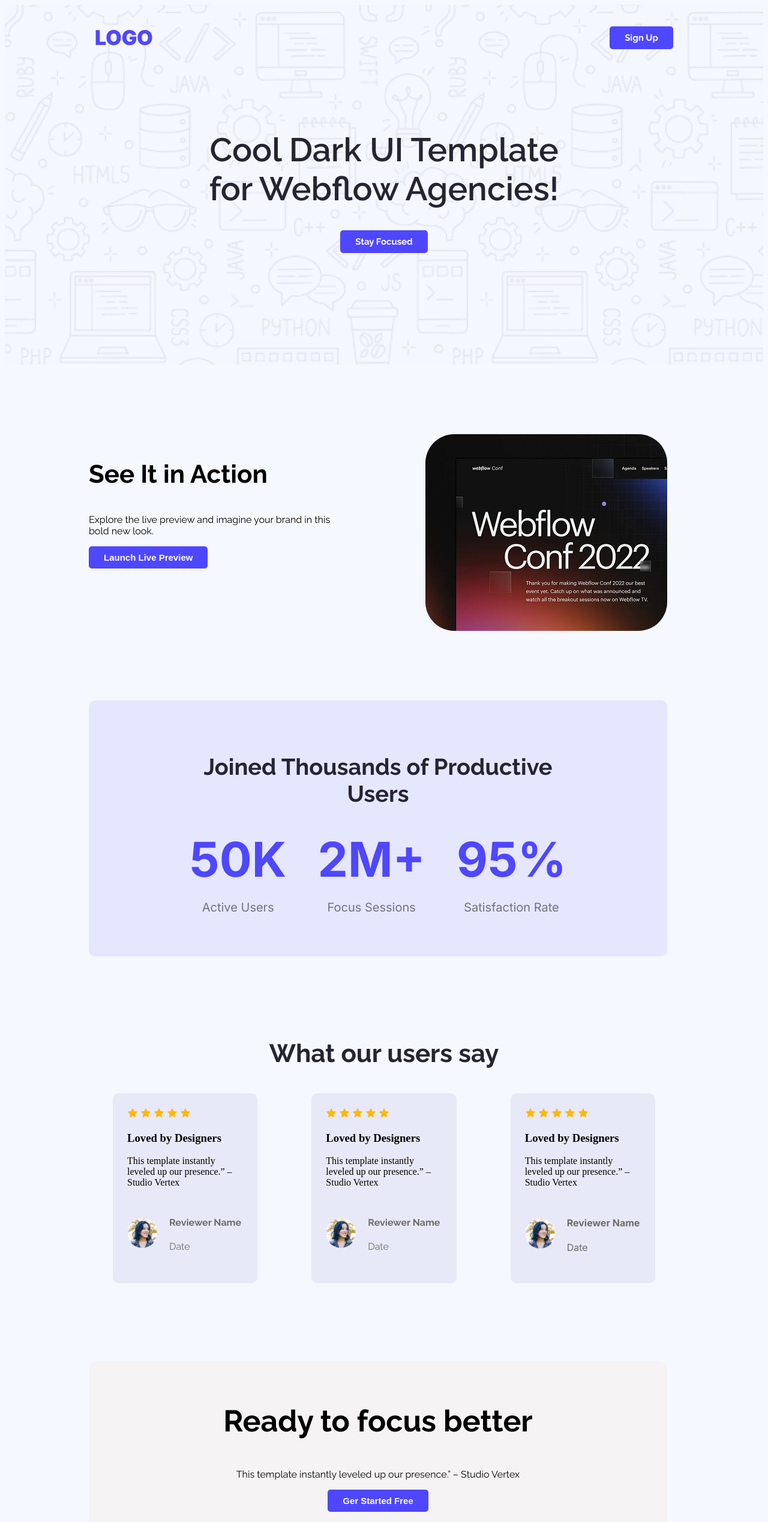
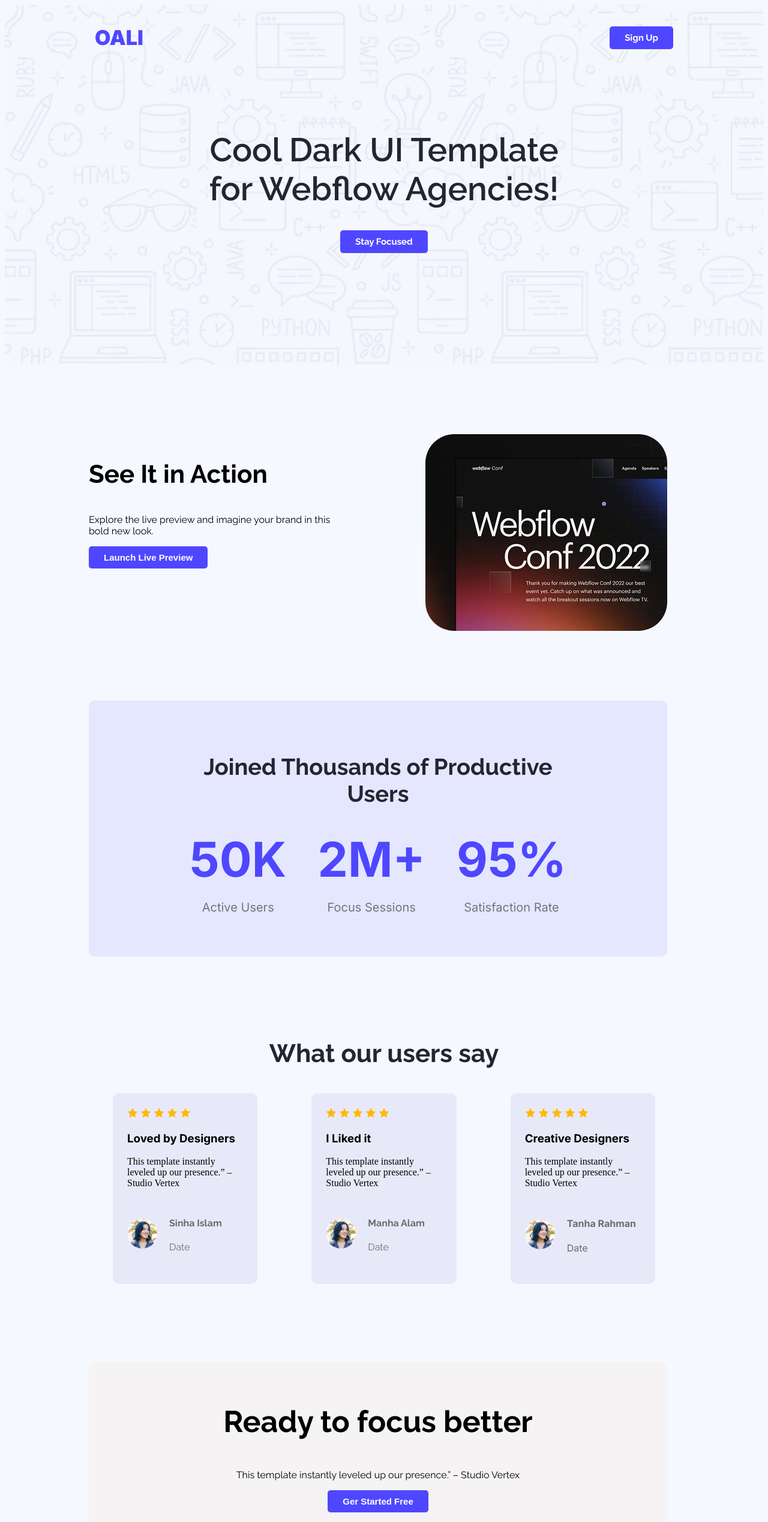
Before and after one commit to wali999/Assignment-01, a plain HTML site: page index.html in a window 1280 px wide. Shown: the top 2538 px of the page at 60% size. Drawn offline with Linux system fonts and the light colour scheme.

Commit message:
Final Push

```diff
--- a/index.html
+++ b/index.html
@@ -18,7 +18,7 @@
 <body>
     <header class="header">
         <nav>
-            <h3 class="nav-title inter-normal primary-color">LOGO</h3>
+            <h3 class="nav-title inter-normal primary-color">OALI</h3>
             <button class="btn-primary raleway-normal">Sign Up</button>
         </nav>
         <div class="banner">
@@ -68,14 +68,14 @@
                             <img src="assets/icon-star.png" alt="">
                             <img src="assets/icon-star.png" alt="">
                         </div>
-                        <h3 class="review-title">Loved by Designers</h3>
+                        <h3 class="review-title inter-normal">Loved by Designers</h3>
                         <p class="review-description">This template instantly leveled up our presence.” – Studio Vertex
                         </p>
                     </div>
                     <div class="reviewer">
                         <img class="avatar" src="assets/avatar.png" alt="">
                         <div class="review-name raleway-normal">
-                            <h4>Reviewer Name</h4>
+                            <h4>Sinha Islam</h4>
                             <p>Date</p>
                         </div>
                     </div>
@@ -90,14 +90,14 @@
                             <img src="assets/icon-star.png" alt="">
                             <img src="assets/icon-star.png" alt="">
                         </div>
-                        <h3 class="review-title">Loved by Designers</h3>
+                        <h3 class="review-title inter-normal">I Liked it</h3>
                         <p class="review-description">This template instantly leveled up our presence.” – Studio Vertex
                         </p>
                     </div>
                     <div class="reviewer">
                         <img class="avatar" src="assets/avatar.png" alt="">
                         <div class="review-name raleway-normal">
-                            <h4>Reviewer Name</h4>
+                            <h4>Manha Alam</h4>
                             <p>Date</p>
                         </div>
                     </div>
@@ -112,14 +112,14 @@
                             <img src="assets/icon-star.png" alt="">
                             <img src="assets/icon-star.png" alt="">
                         </div>
-                        <h3 class="review-title">Loved by Designers</h3>
+                        <h3 class="review-title inter-normal">Creative Designers</h3>
                         <p class="review-description">This template instantly leveled up our presence.” – Studio Vertex
                         </p>
                     </div>
                     <div class="reviewer">
                         <img class="avatar" src="assets/avatar.png" alt="">
                         <div class="review-name inter-normal">
-                            <h4>Reviewer Name</h4>
+                            <h4>Tanha Rahman</h4>
                             <p>Date</p>
                         </div>
                     </div>
@@ -159,7 +159,7 @@
     <footer>
         <div class="footer-content">
             <div class="focus-description">
-                <h1 class="footer-title inter-normal">LOGO</h1>
+                <h1 class="footer-title inter-normal">OALI</h1>
                 <p class="footer-subtitle">Ready to elevate your online presence? Contact us today to discuss your
                     project and discover how we
                     can
@@ -167,8 +167,8 @@
             </div>
             <div class="footer-link">
                 <ul class="footer-list">
-                    <li><a href="">Home</a></li>
-                    <li><a href="">About</a></li>
+                    <li><a href="index.html">Home</a></li>
+                    <li><a href="https://wali999.github.io/Assignment-01/">About</a></li>
                     <li><a href="">How it Works</a></li>
                     <li><a href="">Services</a></li>
 
--- a/styles/style.css
+++ b/styles/style.css
@@ -306,4 +306,5 @@ button:hover,
 input:hover {
     color: #252432;
     background-color: yellow;
+    font-size: 17px;
 }
```
